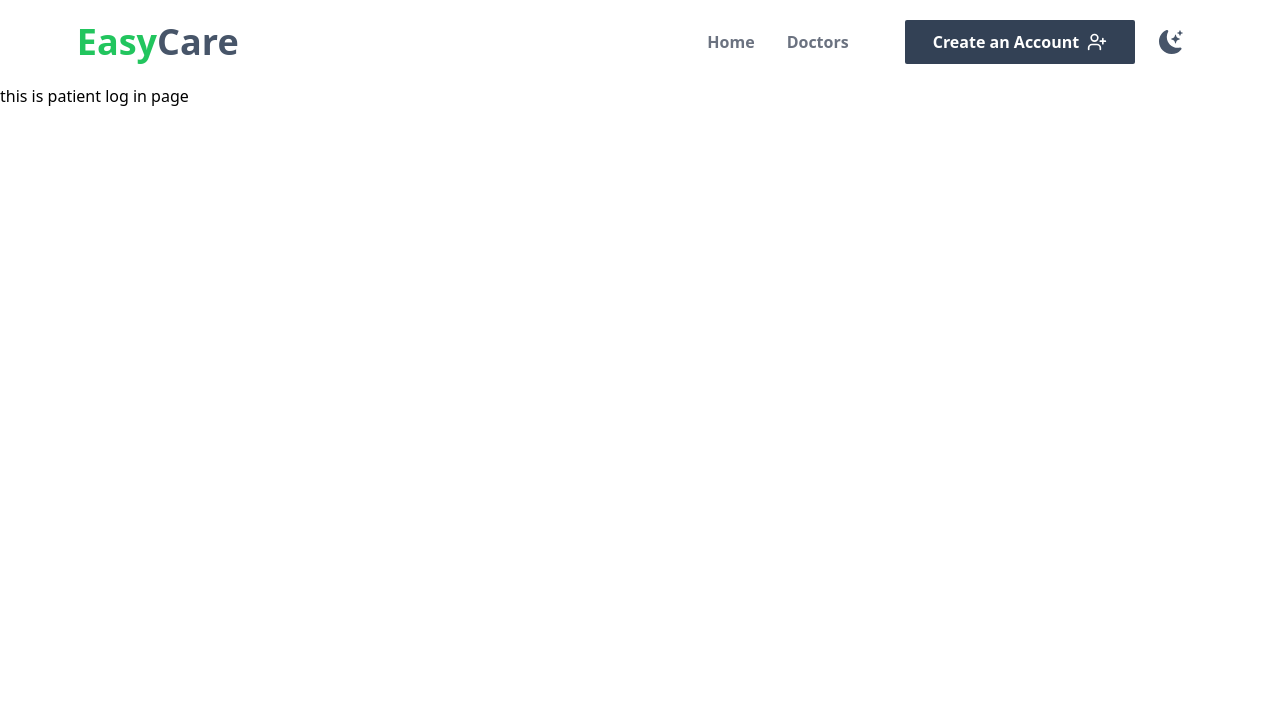
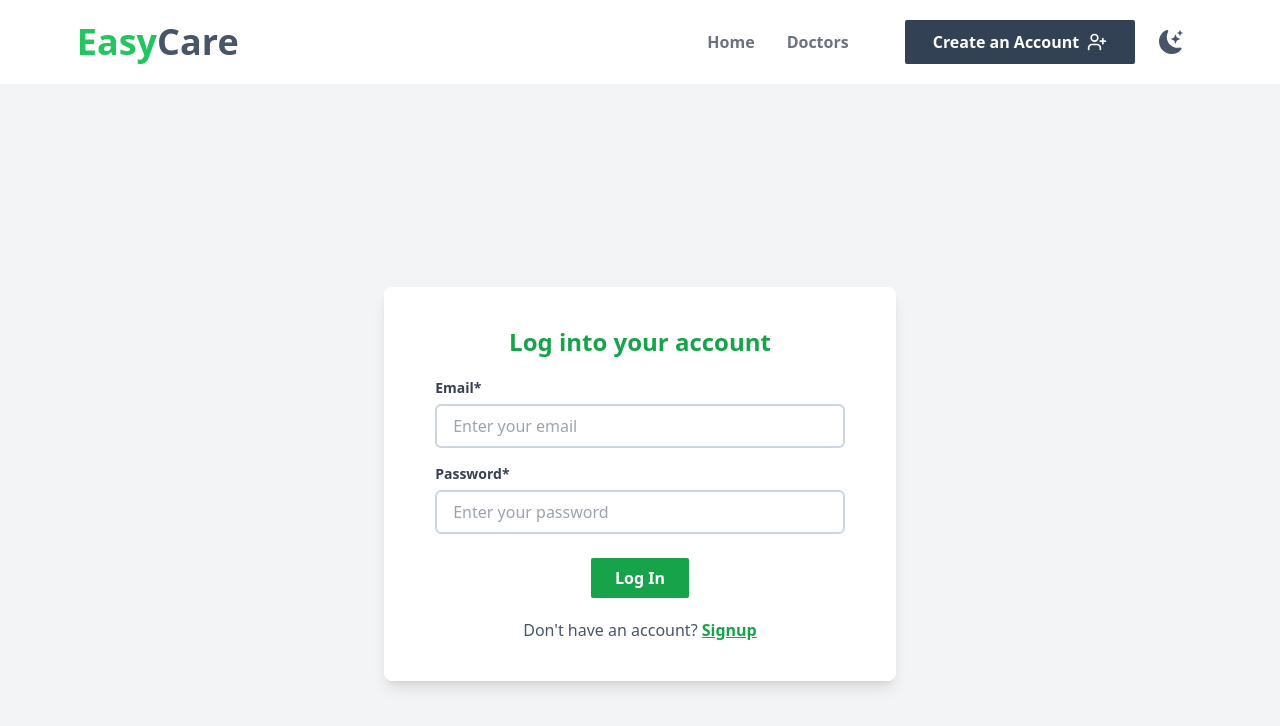
Before and after one commit to rabiulahsan/doctor-booking-client, a React (Vite) app: page /patient/login in a window 1280 px wide. Shown: the top 726 px of the page. Built offline with nearby package versions, Linux system fonts and the light colour scheme; no server answers.

Commit message:
created and make functional patientlogin page

```diff
--- a/src/Pages/LoginFunction/DoctorLogin/DoctorLogin.jsx
+++ b/src/Pages/LoginFunction/DoctorLogin/DoctorLogin.jsx
@@ -38,7 +38,7 @@
     <div className="bg-gray-100 min-h-screen flex items-center justify-center py-[2%]">
       <div className="bg-white shadow-lg rounded-lg py-[3%] px-[4%]  max-w-lg w-full">
         <h1 className="text-slate-600 font-bold text-2xl text-center">
-          Log into your account
+          Log into doctor account
         </h1>
         <form
           onSubmit={handleSubmit(onSubmit)}
--- a/src/Pages/LoginFunction/PatientLogin/PatientLogin.jsx
+++ b/src/Pages/LoginFunction/PatientLogin/PatientLogin.jsx
@@ -1,5 +1,126 @@
+import { useState } from "react";
+import { useForm } from "react-hook-form";
+import { Link, useLocation, useNavigate } from "react-router-dom";
+import useAuth from "../../../Hooks/UseAuth/UseAuth";
+
 const PatientLogin = () => {
-  return <div>this is patient log in page</div>;
+  const { signIn } = useAuth();
+  const navigate = useNavigate();
+
+  const location = useLocation();
+  const from = location.state?.from?.pathname || "/";
+
+  const [error, setError] = useState("");
+
+  const {
+    register,
+    handleSubmit,
+    reset,
+    formState: { errors },
+  } = useForm();
+
+  const onSubmit = (data) => {
+    signIn(data.email, data.password)
+      .then((result) => {
+        const user = result.user;
+        console.log(user);
+        reset();
+        navigate(from, { replace: true });
+
+        //todo display toast
+      })
+      .catch((error) => {
+        setError(error.message);
+      });
+  };
+  return (
+    <div className="bg-gray-100 min-h-screen flex items-center justify-center py-[2%]">
+      <div className="bg-white shadow-lg rounded-lg py-[3%] px-[4%]  max-w-lg w-full">
+        <h1 className="text-green-600 font-bold text-2xl text-center">
+          Log into your account
+        </h1>
+        <form
+          onSubmit={handleSubmit(onSubmit)}
+          className="w-full max-w-lg mx-auto mt-[5%]"
+        >
+          <div className="form-control mb-4">
+            <label className="label block text-gray-700 text-sm font-bold mb-[6px]">
+              <span className="label-text">Email*</span>
+            </label>
+            <input
+              type="email"
+              {...register("email", { required: true })}
+              placeholder="Enter your email"
+              className="border-2 border-slate-300 rounded-md w-full py-2 px-4 text-slate-700   focus:outline-none"
+            />
+            {errors.email && (
+              <span className="text-red-600 font-semibold text-sm">
+                Email is required
+              </span>
+            )}
+          </div>
+
+          <div className="form-control mb-4">
+            <label className="label block text-gray-700 text-sm font-bold mb-[6px]">
+              <span className="label-text">Password*</span>
+            </label>
+            <input
+              type="password"
+              {...register("password", {
+                required: true,
+                minLength: 6,
+                maxLength: 20,
+                pattern: /(?=.*[A-Z])(?=.*[!@#$&*])(?=.*[0-9])(?=.*[a-z])/, // At least one uppercase, lowercase, number, and special character
+              })}
+              placeholder="Enter your password"
+              className="border-2 border-slate-300 rounded-md w-full py-2 px-4 text-slate-700   focus:outline-none "
+            />
+            {errors.password?.type === "required" && (
+              <p className="text-red-600 font-semibold text-sm">
+                Password is required
+              </p>
+            )}
+            {errors.password?.type === "minLength" && (
+              <p className="text-red-600 font-semibold text-sm">
+                Password must be at least 6 characters
+              </p>
+            )}
+            {errors.password?.type === "maxLength" && (
+              <p className="text-red-600 font-semibold text-sm">
+                Password must be less than 20 characters
+              </p>
+            )}
+            {errors.password?.type === "pattern" && (
+              <p className="text-red-600 font-semibold text-sm">
+                Password must have one uppercase, one lowercase, one number, and
+                one special character.
+              </p>
+            )}
+          </div>
+
+          {error && (
+            <p className="text-red-600 font-semibold text-sm my-5">{error}</p>
+          )}
+
+          <div className="form-control mt-6 flex justify-center items-center">
+            <input
+              className="cursor-pointer text-center bg-green-600 hover:bg-green-700 text-white font-semibold py-2 px-6 rounded-sm focus:outline-none "
+              type="submit"
+              value="Log In"
+            />
+          </div>
+        </form>
+
+        <p className="mt-5  text-slate-600 text-center">
+          Don&apos;t have an account?{" "}
+          <Link to="/patient/signup">
+            {" "}
+            <span className="underline font-bold text-green-600">Signup</span>
+          </Link>
+        </p>
+      </div>
+    </div>
+  );
 };
 
 export default PatientLogin;
--- a/src/Pages/LoginFunction/PatientLogin/PatientSignup.jsx
+++ b/src/Pages/LoginFunction/PatientLogin/PatientSignup.jsx
@@ -77,7 +77,7 @@
   return (
     <div className="bg-gray-100 min-h-screen flex items-center justify-center py-[2%]">
       <div className="bg-white shadow-lg rounded-lg py-[3%] px-[4%]  max-w-lg w-full">
-        <h1 className="text-slate-600 font-bold text-2xl text-center">
+        <h1 className="text-green-600 font-bold text-2xl text-center">
           Provide Your Information
         </h1>
         <form
@@ -217,7 +217,7 @@
 
           <div className="form-control mt-6 flex justify-center items-center">
             <input
-              className="cursor-pointer text-center bg-slate-600 hover:bg-slate-700 text-white font-semibold py-2 px-6 rounded-sm focus:outline-none "
+              className="cursor-pointer text-center bg-green-600 hover:bg-green-700 text-white font-semibold py-2 px-6 rounded-sm focus:outline-none "
               type="submit"
               value="Sign Up"
             />
@@ -228,7 +228,7 @@
           Already have an account?{" "}
           <Link to="/patient/login">
             {" "}
-            <span className="underline font-bold ">login</span>
+            <span className="underline font-bold text-green-600">login</span>
           </Link>
         </p>
       </div>
```
